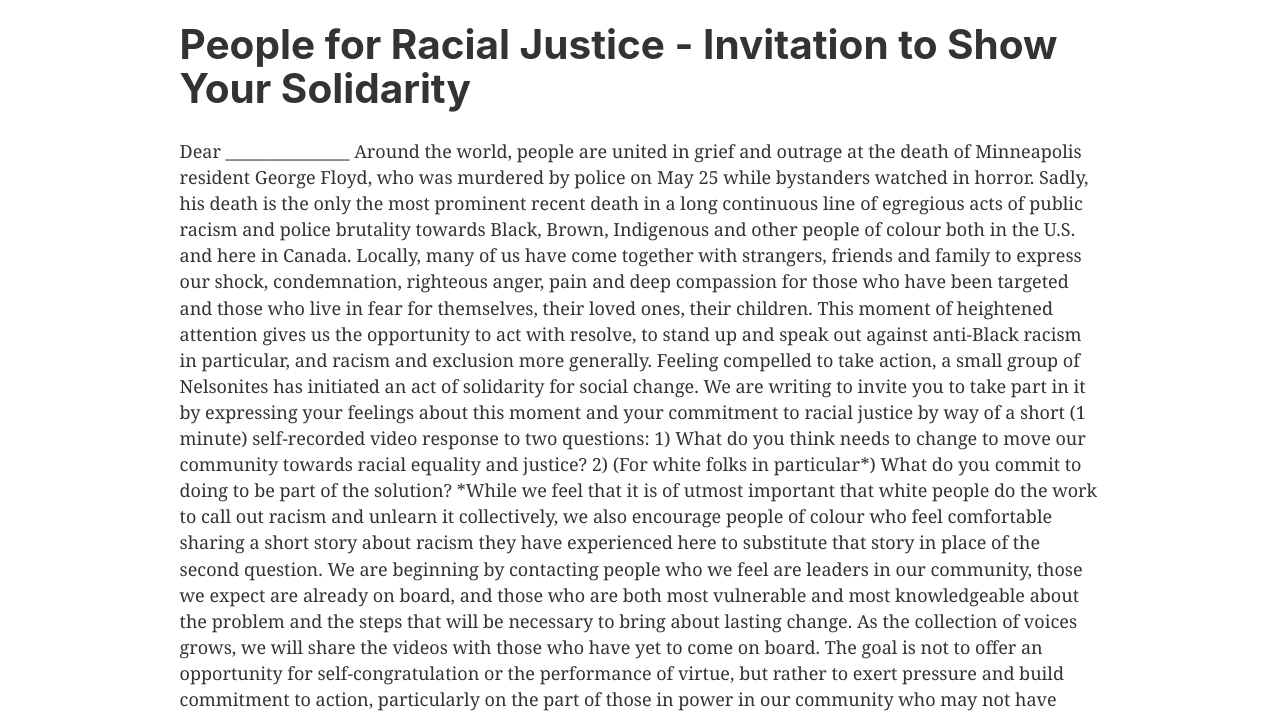
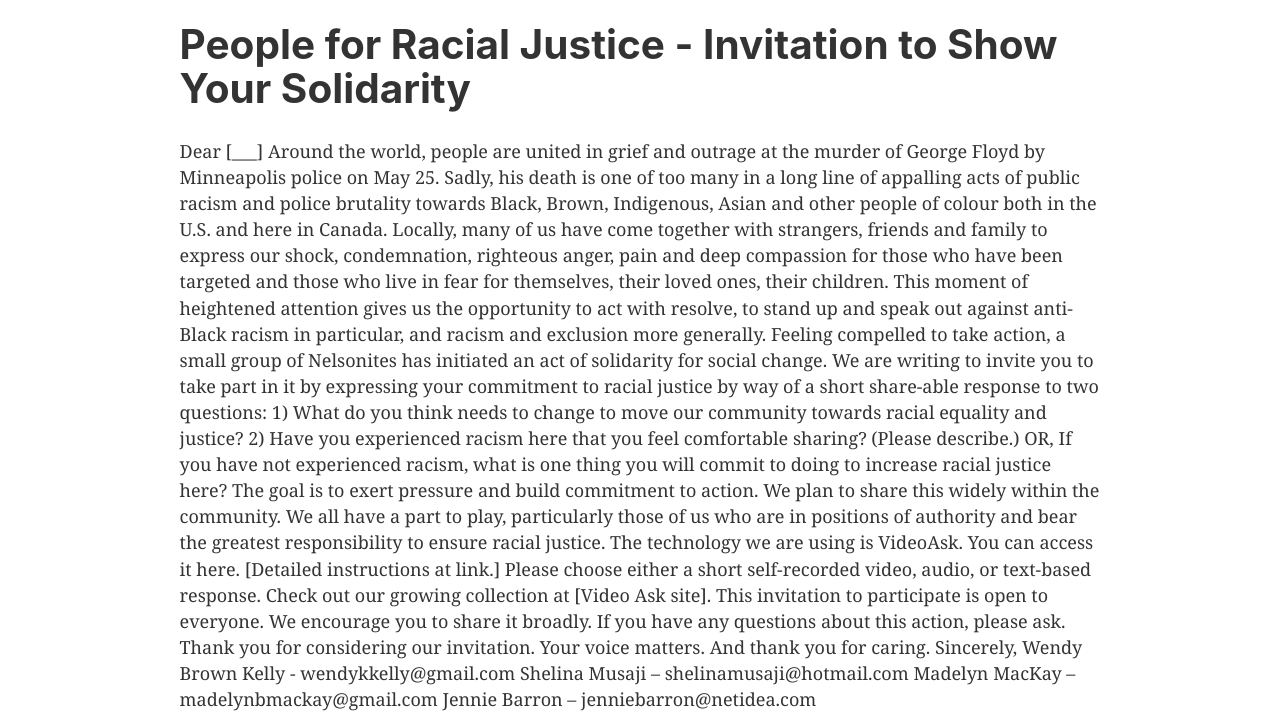
Before and after one commit to WendyKKelly/Racial-Justice, a Gatsby site: page /page-2 in a window 1280 px wide. Shown: the part 100-817 px from the top of the page. Built offline with nearby package versions, Linux system fonts and the light colour scheme; Gatsby itself is replaced by a stand-in of ours.

Commit message:
moved text around and added placeholder for video.

```diff
--- a/gatsby-config.js
+++ b/gatsby-config.js
@@ -1,6 +1,6 @@
 module.exports = {
   siteMetadata: {
-    title: `Allies for Racial Justice`,
+    title: `People for Racial Justice`,
     description: `Kick off your next, great Gatsby project with this default starter. This barebones starter ships with the main Gatsby configuration files you might need.`,
     author: `@gatsbyjs`,
   },
--- a/src/pages/page-2.js
+++ b/src/pages/page-2.js
@@ -10,52 +10,33 @@ const SecondPage = () => (
     <h1>People for Racial Justice - Invitation to Show Your Solidarity</h1>
     <p>
 
+    Dear [___]
 
-Dear _______________
+    Around the world, people are united in grief and outrage at the murder of George Floyd by Minneapolis police on May 25. Sadly, his death is one of too many in a long line of appalling acts of public racism and police brutality towards Black, Brown, Indigenous, Asian and other people of colour both in the U.S. and here in Canada.
 
-Around the world, people are united in grief and outrage at the death of Minneapolis resident George Floyd, who was murdered by police on May 25 while bystanders watched in horror. Sadly, his death is the only the most prominent recent death in a long continuous line of egregious acts of public racism and police brutality towards Black, Brown, Indigenous and other people of colour both in the U.S. and here in Canada.
+    Locally, many of us have come together with strangers, friends and family to express our shock, condemnation, righteous anger, pain and deep compassion for those who have been targeted and those who live in fear for themselves, their loved ones, their children. This moment of heightened attention gives us the opportunity to act with resolve, to stand up and speak out against anti-Black racism in particular, and racism and exclusion more generally.
 
-Locally, many of us have come together with strangers, friends and family to express our shock, condemnation, righteous anger, pain and deep compassion for those who have been targeted and those who live in fear for themselves, their loved ones, their children. This moment of heightened attention gives us the opportunity to act with resolve, to stand up and speak out against anti-Black racism in particular, and racism and exclusion more generally.
+    Feeling compelled to take action, a small group of Nelsonites has initiated an act of solidarity for social change. We are writing to invite you to take part in it by expressing your commitment to racial justice by way of a short share-able response to two questions:
 
-Feeling compelled to take action, a small group of Nelsonites has initiated an act of solidarity for social change. We are writing to invite you to take part in it by expressing your feelings about this moment and your commitment to racial justice by way of a short (1 minute) self-recorded video response to two questions:
+    1) What do you think needs to change to move our community towards racial equality and justice?
 
-1) What do you think needs to change to move our community towards racial equality and justice?
-2) (For white folks in particular*) What do you commit to doing to be part of the solution?
+    2) Have you experienced racism here that you feel comfortable sharing? (Please describe.)
+    OR, If you have not experienced racism, what is one thing you will commit to doing to increase racial justice here?
 
-*While we feel that it is of utmost important that white people do the work to call out racism and unlearn it collectively, we also encourage people of colour who feel comfortable sharing a short story about racism they have experienced here to substitute that story in place of the second question.
+    The goal is to exert pressure and build commitment to action. We plan to share this widely within the community. We all have a part to play, particularly those of us who are in positions of authority and bear the greatest responsibility to ensure racial justice.
 
-We are beginning by contacting people who we feel are leaders in our community, those we expect are already on board, and those who are both most vulnerable and most knowledgeable about the problem and the steps that will be necessary to bring about lasting change. As the collection of voices grows, we will share the videos with those who have yet to come on board. The goal is not to offer an opportunity for self-congratulation or the performance of virtue, but rather to exert pressure and build commitment to action, particularly on the part of those in power in our community who may not have previously considered the part they might play in bringing about greater racial justice.
+    The technology we are using is VideoAsk. You can access it here. [Detailed instructions at link.] Please choose either a short self-recorded video, audio, or text-based response. Check out our growing collection at [Video Ask site].
 
-This invitation to participate is open to everyone and we encourage you to share it with anyone you feel might like to participate. For those who may feel uncomfortable with the video format, we also welcome still photos – e.g., of people with their words of commitment on a sign held in front of them.
+    This invitation to participate is open to everyone. We encourage you to share it broadly. If you have any questions about this action, please ask.
 
-We are collating these short videos (and photos) in a format that we plan to make public [on Facebook? Or a website?], and to share with other organizations working for long-term change.  We also hope it will be welcomed as a tool to further inform our elected representatives, and all those in whom our communities place their trust within the institutions of power (e.g., Nelson Police Department, other Emergency Services, School Districts, Hospitals etc.)
+    Thank you for considering our invitation. Your voice matters. And thank you for caring.
 
-The technology we are using is [Flipgrid?]. You can access it here. [Detailed instructions at link.]
-We are aiming to start collating these by [DATE] and to begin sharing as soon as possible.
+    Sincerely,
 
-If you have any questions about this action, please don’t hesitate to ask. You can contact me at [fill in the blank].
-
-Thank you for considering our invitation. Your voice matters.
-And thank you for caring.
-
-
-Sincerely,
-
-
-
-Wendy Brown Kelly
-
-
-
-Shelina Musaji
-
-
-
-Madelyn MacKay
-
-
-
-Jennie Barron
+    Wendy Brown Kelly - wendykkelly@gmail.com
+    Shelina Musaji – shelinamusaji@hotmail.com
+    Madelyn MacKay – madelynbmackay@gmail.com
+    Jennie Barron – jenniebarron@netidea.com
 
 
 
```
Also changed, not shown: src/pages/index.js (+2 -28 lines).
